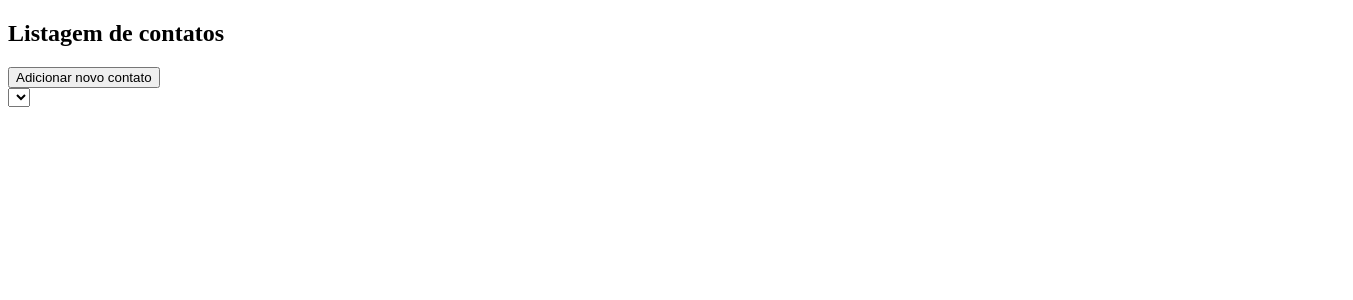
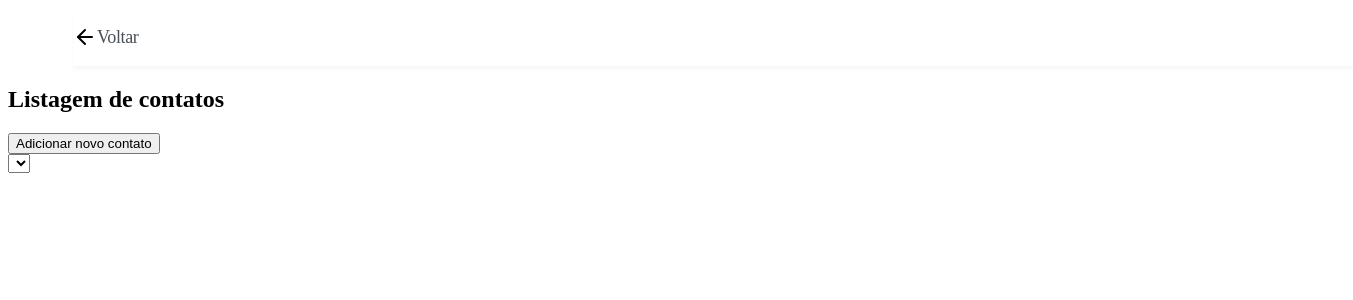
Before and after one commit to welcksonvalentim/-diwe-challenge-ListOfContacts, a React (Create React App) app in the folder list-of-contacts/: page /list in a window 1280 px wide. Shown: the top 300 px of the page, 1353 px wide, since content can reach past the window. Built offline with nearby package versions, Linux system fonts and the light colour scheme.

Commit message:
welckson valentim - style:App.css, estiliza componente Header.js

```diff
--- a/list-of-contacts/src/App.css
+++ b/list-of-contacts/src/App.css
@@ -77,3 +77,25 @@
   font-weight: 500;
   font-size: 16px;
 }
+
+.header {
+  display: flex;
+  align-items: center;
+  justify-content: start;
+  width: 100vw;
+  height: 58px;
+  margin-left: 65px;
+  background-color: #FFFFFF;
+  box-shadow: 0px 4px 4px rgba(0, 0, 0, 0.03);
+}
+
+.header a {
+  display: flex;
+  align-items: center;
+  text-decoration: none;
+  letter-spacing: -0.02em;
+  color: #495057;
+  font-family: 'Montserrat';
+  font-weight: 500;
+  font-size: 18px;
+}
--- a/list-of-contacts/src/Components/Header.js
+++ b/list-of-contacts/src/Components/Header.js
@@ -4,7 +4,7 @@ import arrow from '../Images/arrow-left.svg';
 function Header() {
   return (
     <header className="header">
-      <link alt="arrow left" src={arrow}>Voltar</link>
+      <a href="/"><img alt="arrow left" src={arrow}/>Voltar</a>
     </header>
   );
 }
--- a/list-of-contacts/src/Pages/List.js
+++ b/list-of-contacts/src/Pages/List.js
@@ -1,6 +1,7 @@
 import React, { useEffect, useState } from 'react';
 import { useNavigate } from 'react-router-dom';
 import { getAllList, /* editContact, */ deleteContact } from '../Utils/Functions';
+import Header from '../Components/Header';
 
 function List() {
   const navigate = useNavigate();
@@ -26,7 +27,8 @@ function List() {
 
 /*   if (loading) return <h1>loading...</h1>; */
   return (
-    <main className='list'>
+    <main>
+      <Header />
       <section>
         <h2>Listagem de contatos</h2>
         <button onClick={() => handleClickAddContact()}>Adicionar novo contato</button>
```
